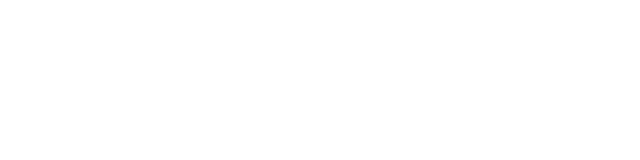
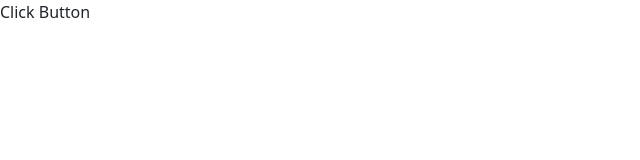
Before and after one commit to akamit388/react-small-task, a React (Create React App) app: page / in a window 1280 px wide. Shown: the top 160 px of the page, without its empty margins (0-640 px from the left). Built offline with nearby package versions, Linux system fonts and the light colour scheme.

Commit message:
new file

```diff
--- a/src/App.js
+++ b/src/App.js
@@ -1,6 +1,5 @@
 import React, { Component, useState, useEffect } from 'react';
 import '../node_modules/bootstrap/dist/css/bootstrap.min.css'
-import LifeCycleUseEffect from './components/LifeCycleUseEffect';
 // import TopDiv from './components/getColor/TopDiv';
 // import Task1 from './components/Task1';
 // import Task2 from './components/Task2';
@@ -13,6 +12,8 @@
 // import CheckboxDelete from './components/CheckboxDelete';
 // import CheckboxDeleteTwo from './components/CheckboxDeleteTwo';
 // import ComOne from './components/hooks/usecontest/ComOne';
+// import LifeCycleUseEffect from './components/LifeCycleUseEffect';
+import SythenticEvent from './components/SythenticEvent';
 
 
 const App = () => {
@@ -31,7 +32,8 @@
       {/* <CheckboxDeleteTwo/> */}
       {/* <ComOne/> */}
       {/* <TopDiv/> */}
-      <LifeCycleUseEffect/>
+      {/* <LifeCycleUseEffect/> */}
+      <SythenticEvent/>
     </>
   )
 }
--- /dev/null
+++ b/src/components/SythenticEvent.js
@@ -0,0 +1,17 @@
+import React from 'react'
+
+const SythenticEvent = () => {
+    const onclickHandler = () => {
+        setTimeout(()=>{
+            console.log("sjks")
+        }, 500)
+    }
+
+    return (
+        <>
+            <div onClick={()=>onclickHandler()}>Click Button</div>
+        </>
+    )
+}
+
+export default SythenticEvent
```
